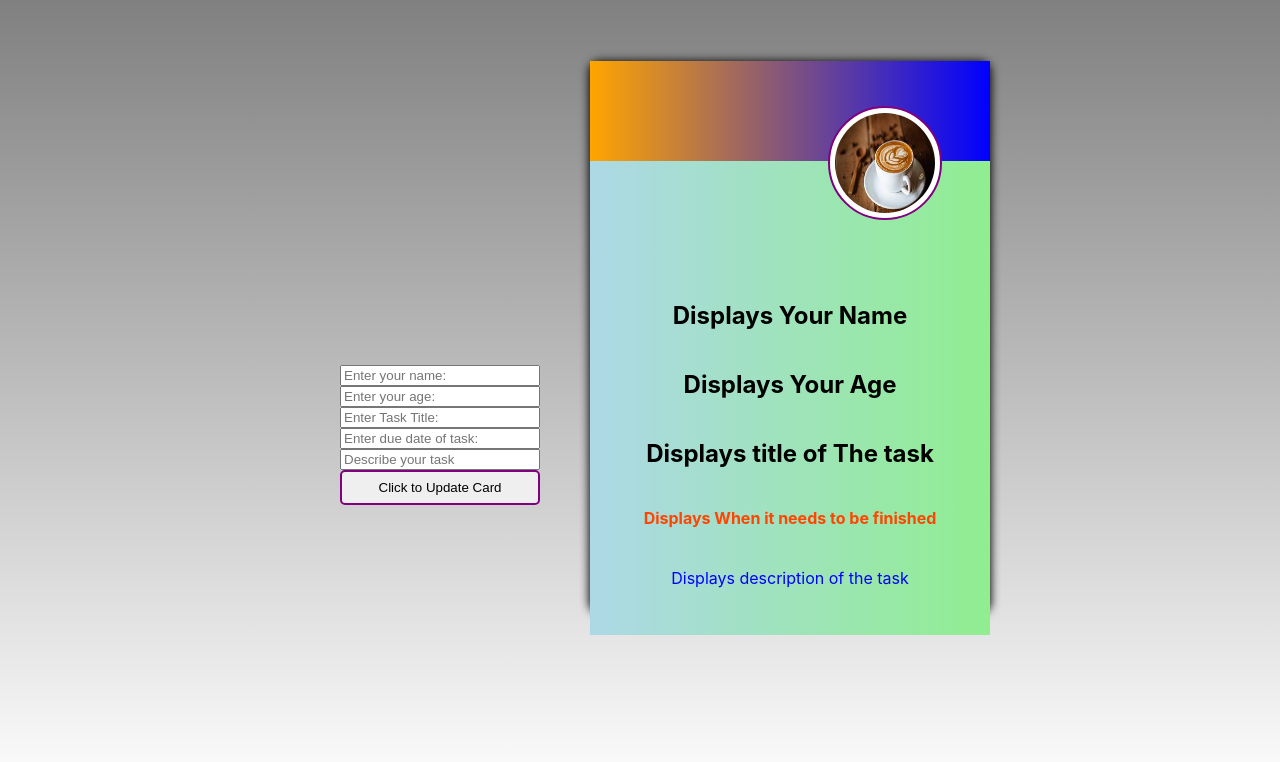
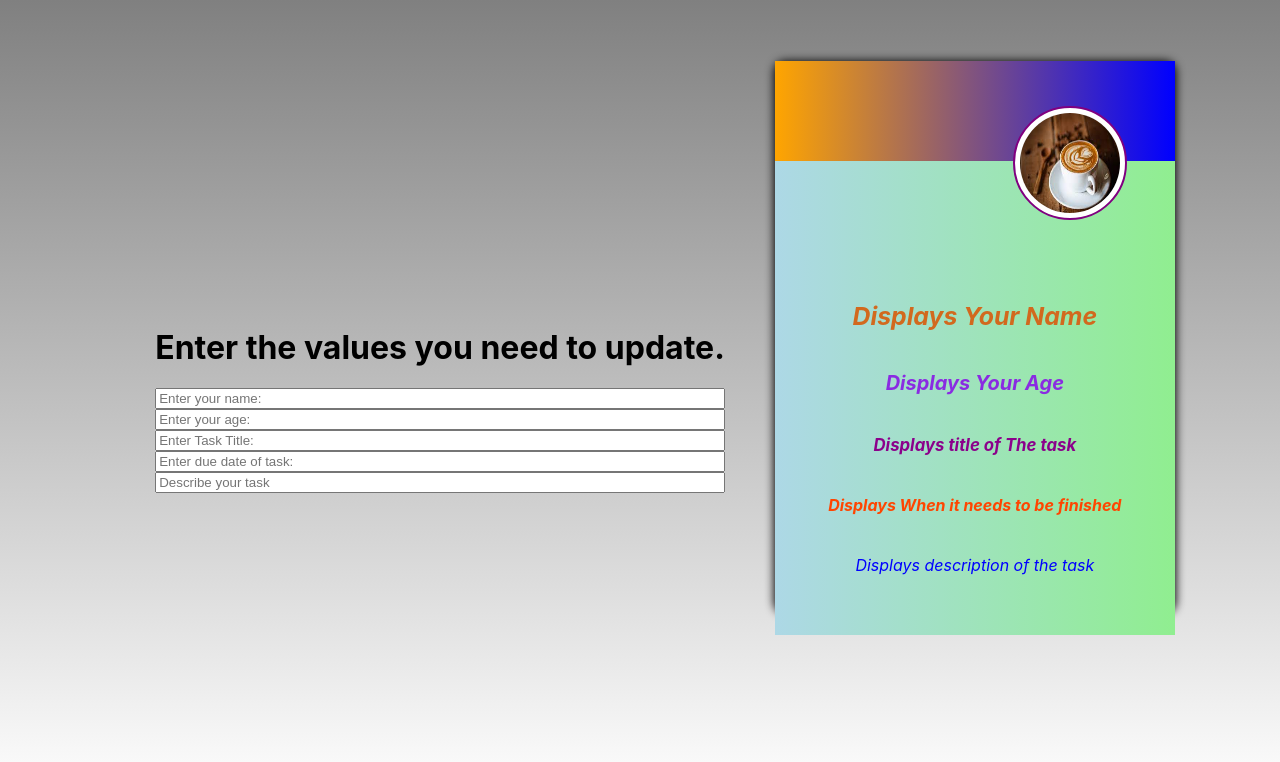
Before and after one commit to ashishdahal/reactjs_expressjs_CRUD_sample, a React (Create React App) app: page / in a window 1280 px wide. Shown: the top 762 px of the page. Built offline with nearby package versions, Linux system fonts and the light colour scheme.

Commit message:
Removed button and implemented dynamic change of values displayed on card using onChange react function

```diff
--- a/src/App.js
+++ b/src/App.js
@@ -11,34 +11,18 @@ const [title,setTitle] = useState("Displays title of The task");
 const [date,setDate] = useState("Displays When it needs to be finished");
 const [task,setTask] = useState("Displays description of the task")
 
-function collectUserInfo() {
-
-
-  setYname("Name: "+document.getElementsByTagName("input")[0].value);
-
-  setAge("Age: "+document.getElementsByTagName("input")[1].value);
-
-  setTitle("Task Title: "+document.getElementsByTagName("input")[2].value);
-
-  setDate("Date to Complete: "+document.getElementsByTagName("input")[3].value);
-
-  setTask("Task Description: "+document.getElementsByTagName("input")[4].value);
-
-}
-
 return (
     <div className="App">
 
       <div className = "inputContainer">
-      <input className = "name" placeholder="Enter your name:"></input>
-      <input className = "age" placeholder="Enter your age:"></input>
-      <input className = "title" placeholder="Enter Task Title:"></input>
-      <input className = "date" placeholder="Enter due date of task:"></input>
-      <input className = "task" placeholder="Describe your task"></input>
-      <button onClick={collectUserInfo}  className="but" >Click to Update Card</button>
+      <h1>Enter the values you need to update.</h1>
+      <input className = "name" placeholder="Enter your name:" onChange={e => setYname(e.target.value)} ></input>
+      <input className = "age" placeholder="Enter your age:" onChange={e => setAge(e.target.value)}></input>
+      <input className = "title" placeholder="Enter Task Title:" onChange={e => setTitle(e.target.value)}></input>
+      <input className = "date" placeholder="Enter due date of task:" onChange={e => setDate(e.target.value)}></input>
+      <input className = "task" placeholder="Describe your task" onChange={e => setTask(e.target.value)}></input>
 
     </div>
-
       <Card yname={yname} age={age} title={title} date={date} task={task} />
     </div>
   );
--- a/src/Components/Card.css
+++ b/src/Components/Card.css
@@ -37,16 +37,32 @@ img{
   height: 68%;
   padding-top: 25%;
   text-align: center;
-  font: italic;
 
 }
 
 .lower-container h1,h2,h3,h4,p{
 
   color:black;
-  font-size: 1.5rem;
+  font-size: 1.55rem;
+  font-style:italic;
   margin:10%;
   padding:0;
+}
+
+.lower-container h1{
+  color:chocolate
+}
+
+.lower-container h2{
+
+font-size:1.25rem;
+color:blueviolet ;
+
+}
+
+.lower-container h3{
+  font-size: 1.05rem;
+  color:darkmagenta
 }
 
 .lower-container h4{
@@ -59,19 +75,3 @@ img{
   color:blue;
   font-size: 1rem;
 }
-
-button{
-
-  width:200px;
-  margin-bottom: -35%;
-  margin-right: -22%;
-  padding:4%;
-  border: 2px solid purple;
-  border-radius: 5px;
-}
-
-button:hover{
-
-  background-image:linear-gradient(to left, blue,orange) ;
-
-}
```
Also changed, not shown: src/Components/Card.js.
